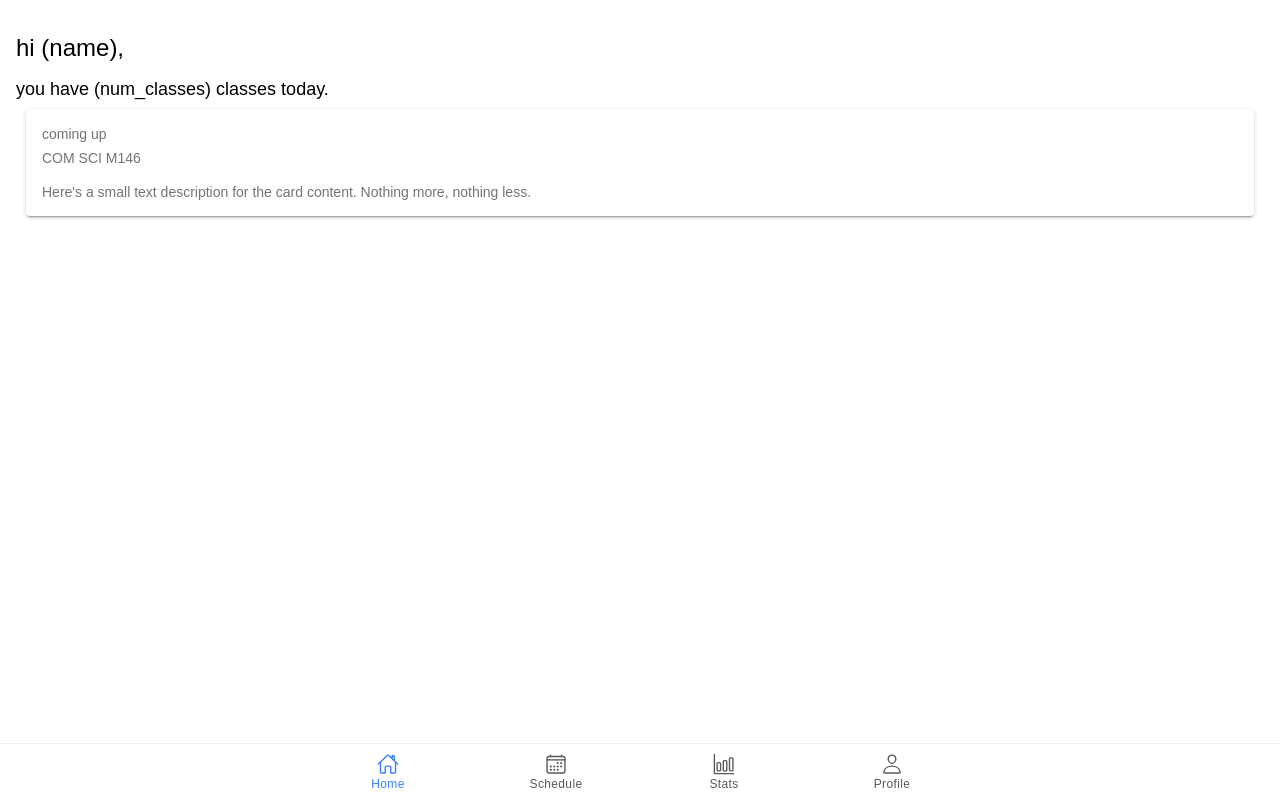
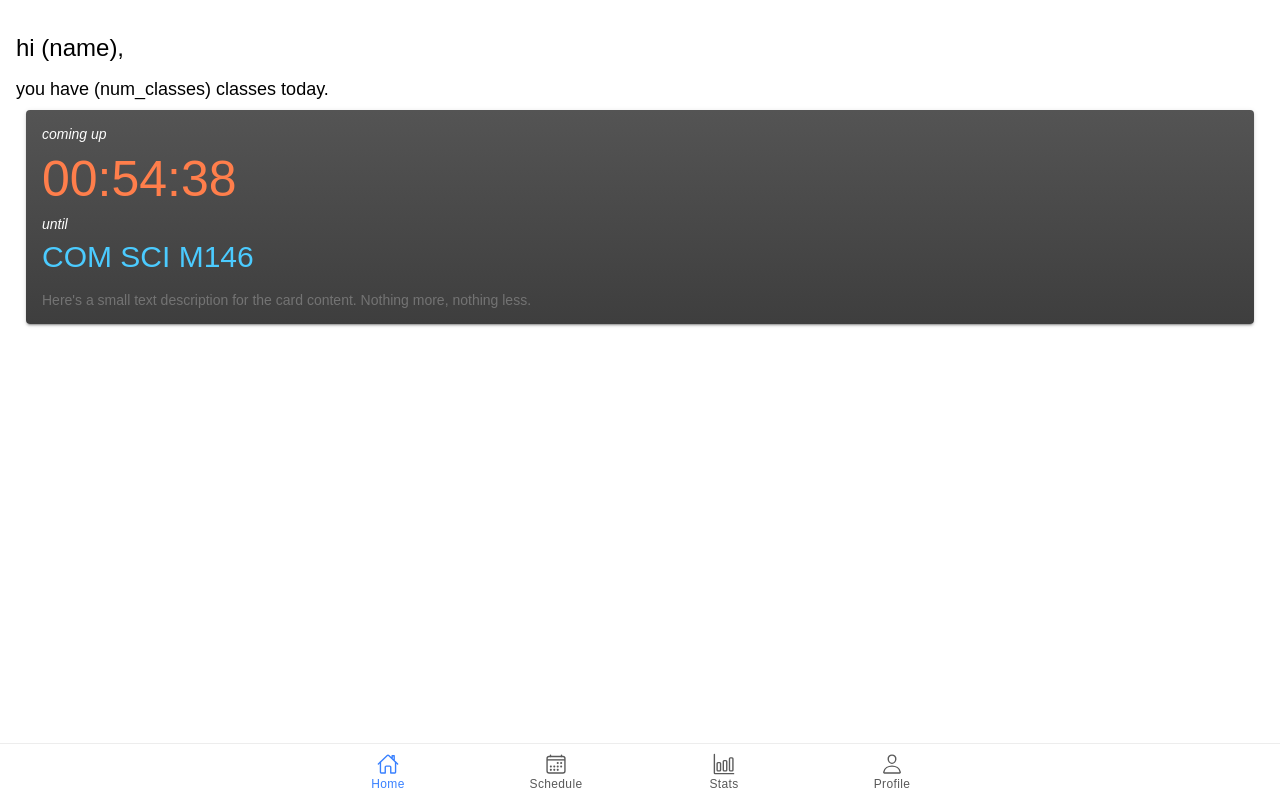
Before and after one commit to lindseymardona/tattletale, a React (Vite) app in the folder ionicTest/: page /tab1 in a window 1280 px wide. Built offline with nearby package versions, Linux system fonts and the light colour scheme; a web font is replaced by a local one.

Commit message:
feat: styling!! kind of

```diff
--- a/ionicTest/src/pages/Tab1.css
+++ b/ionicTest/src/pages/Tab1.css
@@ -0,0 +1,18 @@
+#card1 {
+    background: rgb(62,62,62);
+    background: linear-gradient(0deg, rgba(62,62,62,1) 0%, rgba(84,84,84,1) 100%);
+  }
+
+#timeleft {
+    font-size: 50px;
+    color: #FF7E4B;
+}
+
+#classcode {
+    font-size: 30px;
+    color: #4BCBFF;
+}
+
+#cardtext {
+    color: #fdfdfd;
+}
--- a/ionicTest/src/pages/Tab1.tsx
+++ b/ionicTest/src/pages/Tab1.tsx
@@ -18,8 +18,10 @@ const Tab1: React.FC = () => {
 
       <IonCard><div id="card1">
         <IonCardHeader>
-          <IonCardSubtitle>coming up</IonCardSubtitle>
-          <IonCardSubtitle>COM SCI M146</IonCardSubtitle>
+          <IonCardSubtitle><div id="cardtext"><i>coming up</i></div></IonCardSubtitle>
+          <IonCardSubtitle><div id="timeleft">00:54:38</div></IonCardSubtitle>
+          <IonCardSubtitle><div id="cardtext"><i>until</i></div></IonCardSubtitle>
+          <IonCardSubtitle><div id="classcode">COM SCI M146</div></IonCardSubtitle>
         </IonCardHeader>
 
         <IonCardContent>
```
